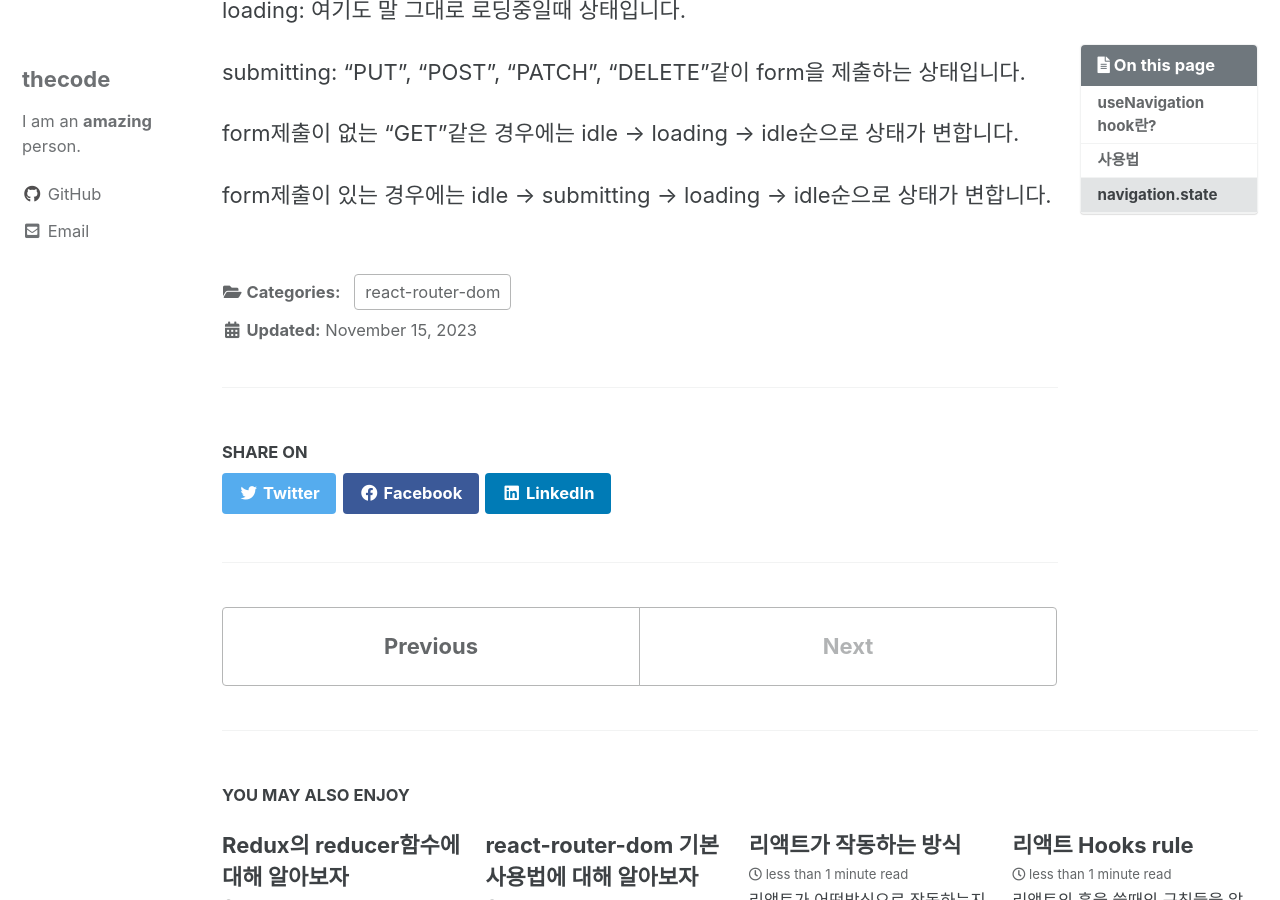
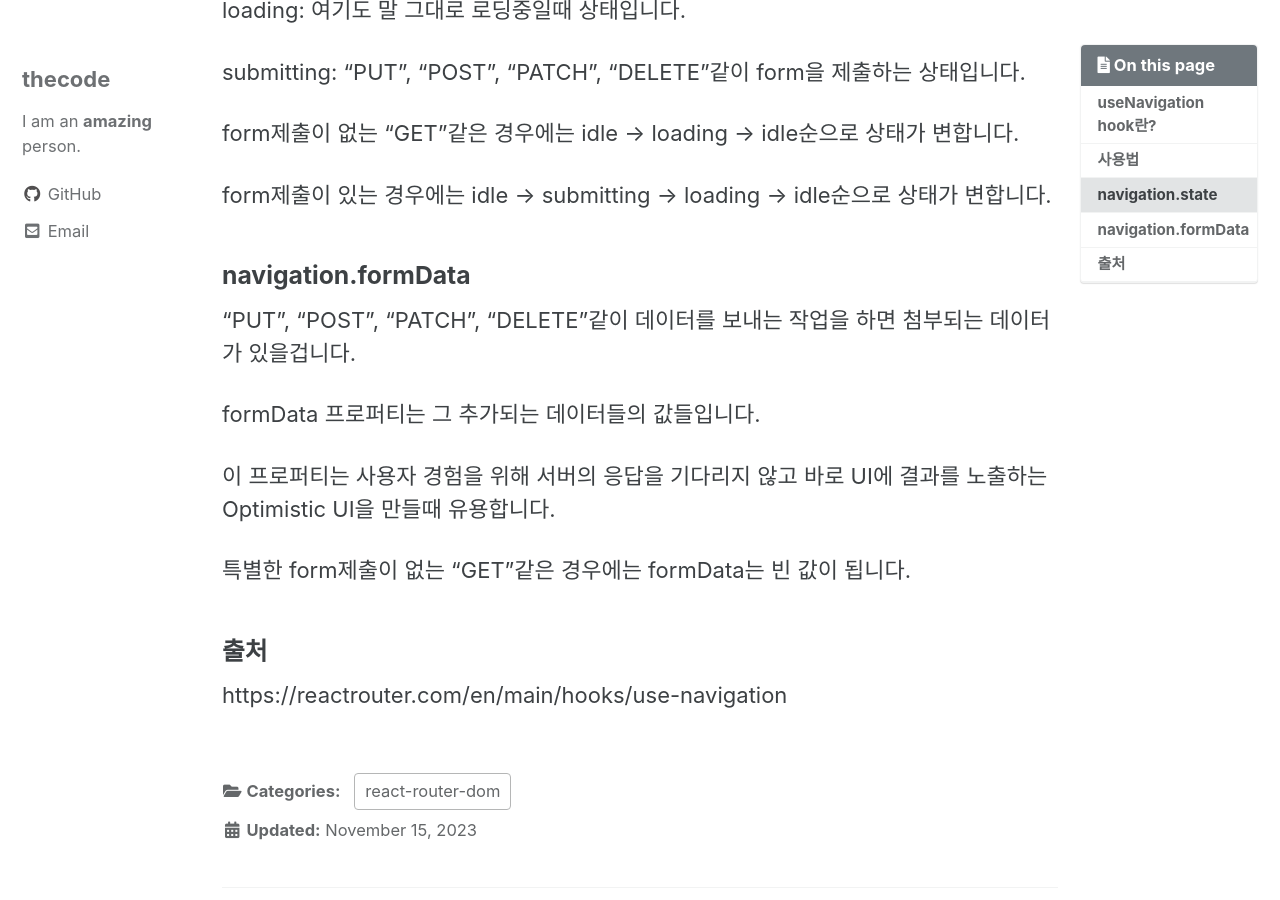
Before and after one commit to thecode00/thecode00.github.io, a Jekyll site: the page built from _posts/FE/2023-11-15-react-router-dom-usenavigation.md, in a window 1280 px wide and 900 px high, scrolled down 1197 px. Built offline with Jekyll 4.4.1, drawn with Linux system fonts in a browser that asks for light colours; cached includes are drawn as plain includes; some web fonts are replaced.

Commit message:
Add formData

```diff
--- a/_posts/FE/2023-11-15-react-router-dom-usenavigation.md
+++ b/_posts/FE/2023-11-15-react-router-dom-usenavigation.md
@@ -45,3 +45,17 @@ submitting: "PUT", "POST", "PATCH", "DELETE"같이 form을 제출하는 상태
 form제출이 없는 "GET"같은 경우에는 idle -> loading -> idle순으로 상태가 변합니다.
 
 form제출이 있는 경우에는 idle -> submitting -> loading -> idle순으로 상태가 변합니다.
+
+### navigation.formData
+
+"PUT", "POST", "PATCH", "DELETE"같이 데이터를 보내는 작업을 하면 첨부되는 데이터가 있을겁니다.
+
+formData 프로퍼티는 그 추가되는 데이터들의 값들입니다.
+
+이 프로퍼티는 사용자 경험을 위해 서버의 응답을 기다리지 않고 바로 UI에 결과를 노출하는 Optimistic UI을 만들때 유용합니다.
+
+특별한 form제출이 없는 "GET"같은 경우에는 formData는 빈 값이 됩니다.
+
+### 출처
+
+https://reactrouter.com/en/main/hooks/use-navigation
```
